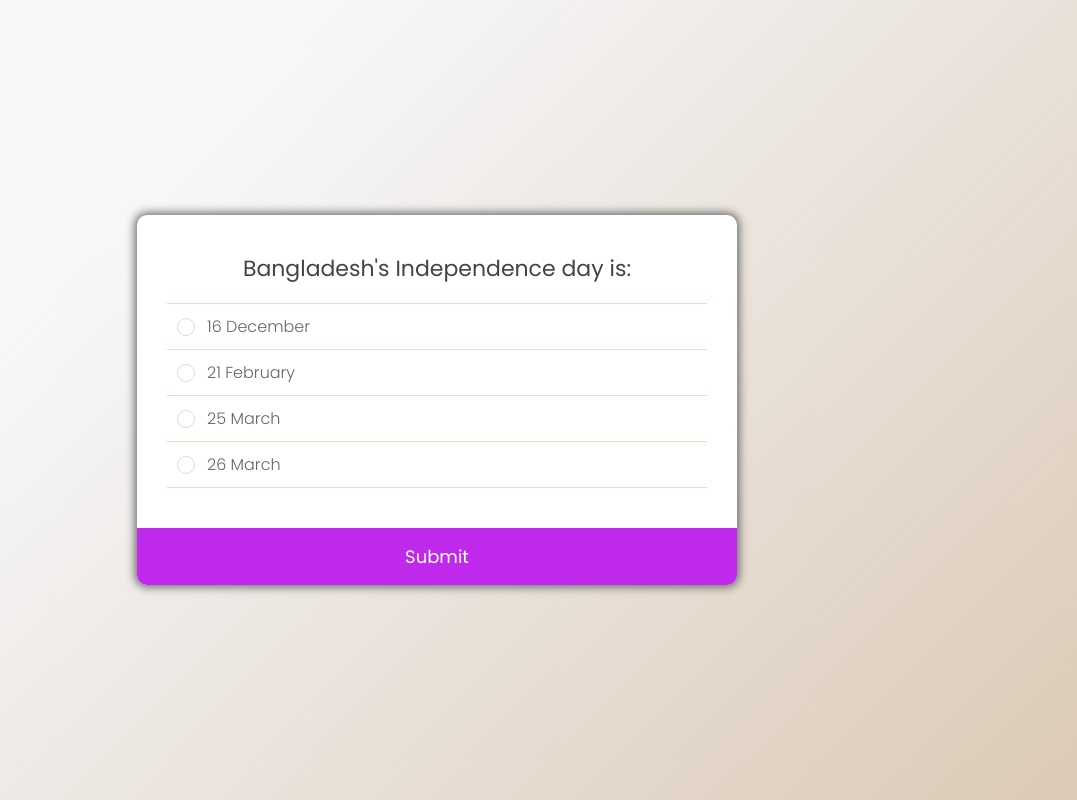
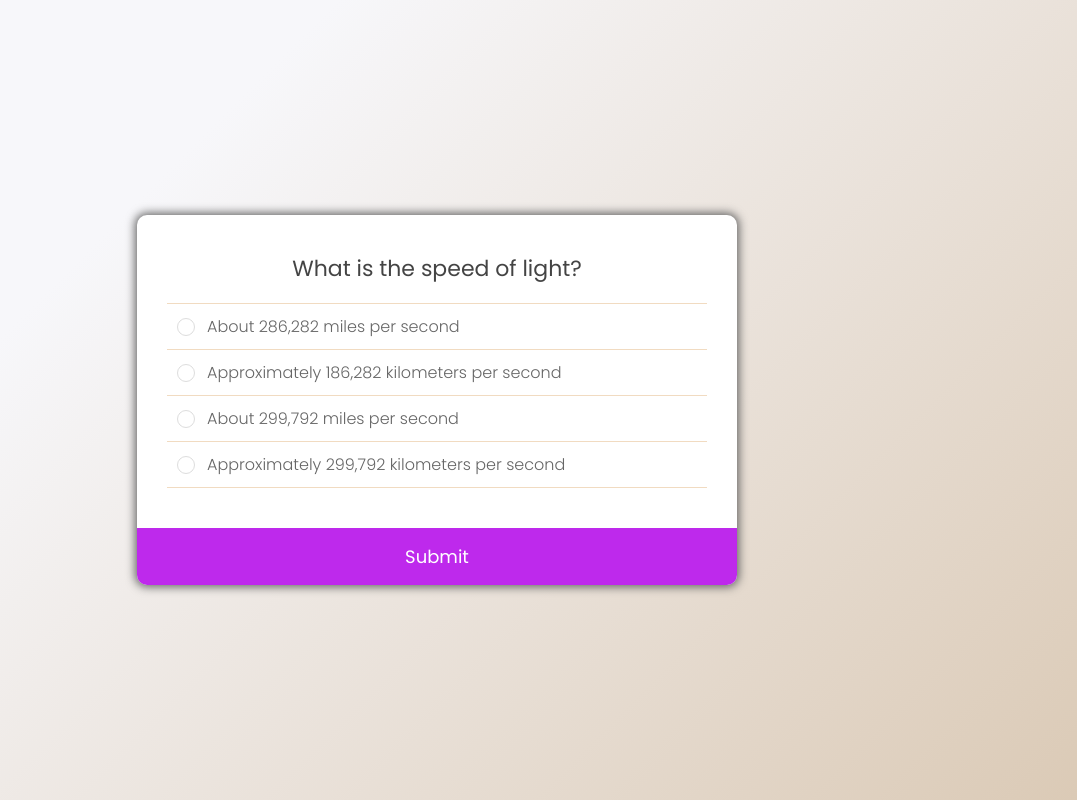
Before and after one commit to aminbiography/iq-app, a plain HTML site: page index.html in a window 1280 px wide. Shown: the whole page, without its empty margins (203-1280 px from the left). Drawn offline with Linux system fonts and the light colour scheme.

Commit message:
Add existing project files to Git

```diff
--- a/assets/script.js
+++ b/assets/script.js
@@ -1,83 +1,120 @@
 // Array of question objects for the quiz
 const questions = [
     {
-        question: 'Bangladesh\'s Independence day is:', // Question text
-        a: '16 December', // Option a
-        b: '21 February', // Option b
-        c: '25 March',    // Option c
-        d: '26 March',    // Option d (correct answer)
-        correct: 'd'      // Key indicating the correct answer
+        question: 'What is the speed of light?',
+        a: 'About 286,282 miles per second',
+        b: 'Approximately 186,282 kilometers per second',
+        c: 'About 299,792 miles per second',
+        d: 'Approximately 299,792 kilometers per second', // Correct answer
+        correct: 'd'
     },
     {
-        question: 'Which is the capital of Bangladesh?',
-        a: 'Dhaka Metropolitan',
-        b: 'Dhaka City Corporation',
-        c: 'Dhaka',       // Correct answer
-        d: 'Jahangirnagear',
+        question: 'What does "HTTP" stand for in web addresses?',
+        a: 'HyperText Transfer Platform',
+        b: 'HyperText Translation Protocol',
+        c: 'Hypertext Transfer Protocol', // Correct answer
+        d: 'High-Tech Transmission Protocol',
         correct: 'c'
     },
     {
-        question: 'Which is the biggest division of Bangladesh',
-        a: 'Dhaka',
-        b: 'Chattogram',  // Correct answer
-        c: 'Rajshahi',
-        d: 'Barishal',
+        question: 'What does "USB" stand for?',
+        a: 'Universal Service Bus',
+        b: 'Universal Serial Bus', // Correct answer
+        c: 'Unified Serial Bridge',
+        d: 'Ultra Speed Bandwidth',
         correct: 'b'
     },
     {
-        question: "Bangladesh\'s flag has:",
-        a: 'Two colors',  // Correct answer
-        b: 'Three colors',
-        c: 'Four colors',
-        d: 'One color',
+        question: "Who is known as the, father of computing?",
+        a: 'Charles Babbage', // Correct answer
+        b: 'John von Neumann',
+        c: 'Ada Lovelace',
+        d: 'Thomas Edison',
         correct: 'a'
     },
     {
-        question: 'Bangladesh\'s National anthem was wrote by?',
-        a: 'Kazi Nazrul Islam',
-        b: 'Rabindranath Tagore', // Correct answer
-        c: 'Jasimuddin',
-        d: 'Jibanananda Das',
+        question: 'What is the largest planet in our solar system?',
+        a: 'Saturn',
+        b: 'Jupiter', // Correct answer
+        c: 'Earth',
+        d: 'Mars',
         correct: 'b'
+    },
+    {
+        question: 'Who wrote the first programming language?',
+        a: 'Charles Babbage',
+        b: 'Ada Lovelace', // Correct answer
+        c: 'Grace Hopper',
+        d: 'Alan Turing',
+        correct: 'b'
+    },
+    {
+        question: 'How many satellites are in the sky right now?',
+        a: 'Approximately 3,50',
+        b: 'Approximately 3,5000',
+        c: 'Approximately 3,500', // Correct answer
+        d: 'Approximately 3,50000',
+        correct: 'c'
+    },
+    {
+        question: 'What type of energy is stored in a battery?',
+        a: 'Chemical energy', // Correct answer
+        b: 'Kinetic energy',
+        c: 'Solar energy',
+        d: 'Thermal energy',
+        correct: 'a'
+    },
+    {
+        question: 'What force keeps us grounded on Earth?',
+        a: 'Gravity', // Correct answer
+        b: 'Theory of relativity',
+        c: 'Centrifugal force',
+        d: 'Frictional force',
+        correct: 'a'
+    },
+    {
+        question: 'If you drop a yellow hat in the Red Sea, what does it become?',
+        a: 'Wet, the color of the hat doesn’t change', // Correct answer
+        b: 'A blue hat',
+        c: 'A red hat',
+        d: 'None of above',
+        correct: 'a'
     }
-]
+];
 
-// Selecting elements from the DOM (HTML document) using querySelector
-const quizContainer = document.querySelector('.quiz') // The main quiz container
-const answersEls = document.querySelectorAll('.answer') // All answer radio buttons
-const questionEl = document.querySelector('.quiz__question') // The element for displaying the question
-const a_text = document.querySelector('.a_text') // The label for option 'a'
-const b_text = document.querySelector('.b_text') // The label for option 'b'
-const c_text = document.querySelector('.c_text') // The label for option 'c'
-const d_text = document.querySelector('.d_text') // The label for option 'd'
-const submitBtn = document.querySelector('.quiz__submit') // The submit button for answering the question
-
-// The element to display informational messages (if added)
-const infoMsg = document.querySelector('.info') // (Optional, not used in current code)
+// Selecting elements from the DOM
+const quizContainer = document.querySelector('.quiz'); // The main quiz container
+const answersEls = document.querySelectorAll('.answer'); // All answer radio buttons
+const questionEl = document.querySelector('.quiz__question'); // The element for displaying the question
+const a_text = document.querySelector('.a_text'); // The label for option 'a'
+const b_text = document.querySelector('.b_text'); // The label for option 'b'
+const c_text = document.querySelector('.c_text'); // The label for option 'c'
+const d_text = document.querySelector('.d_text'); // The label for option 'd'
+const submitBtn = document.querySelector('.quiz__submit'); // The submit button for answering the question
 
 // Track the current quiz question index
-let currentQuiz = 0
+let currentQuiz = 0;
 
 // Function to display the current question and its options
 showQuiz();
 
 function showQuiz() {
-    // Deselects any previously selected answer (clears radio button selections)
+    // Deselect any previously selected answer
     deselectAnswers();
 
     // Load the data for the current question
-    const currentQuizData = questions[currentQuiz]
+    const currentQuizData = questions[currentQuiz];
 
     // Update the HTML with the current question and answer options
-    questionEl.innerText = currentQuizData.question
-    a_text.innerText = currentQuizData.a
-    b_text.innerText = currentQuizData.b
-    c_text.innerText = currentQuizData.c
-    d_text.innerText = currentQuizData.d
+    questionEl.innerText = currentQuizData.question;
+    a_text.innerText = currentQuizData.a;
+    b_text.innerText = currentQuizData.b;
+    c_text.innerText = currentQuizData.c;
+    d_text.innerText = currentQuizData.d;
 }
 
-let answer = undefined // To store the currently selected answer
-let score = 0 // Variable to keep track of the user's score
+let answer = undefined; // To store the currently selected answer
+let score = 0; // Variable to keep track of the user's score
 
 // Function to get the selected answer
 function getSelected() {
@@ -85,50 +122,53 @@ function getSelected() {
     answersEls.forEach(answersEl => {
         // If the radio button is checked, assign its id to 'answer'
         if (answersEl.checked) {
-            answer = answersEl.id
+            answer = answersEl.id;
         }
-    })
+    });
     // Return the selected answer id
-    return answer
+    return answer;
 }
 
 // Function to clear any selected answers (uncheck all radio buttons)
 function deselectAnswers() {
     answersEls.forEach(answersEl => {
-        answersEl.checked = false
-    })
+        answersEl.checked = false;
+    });
 }
 
 // Event listener for the submit button
 submitBtn.addEventListener('click', function () {
 
     // Get the user's selected answer
-    answer = getSelected()
+    answer = getSelected();
 
     // If an answer was selected
     if (answer) {
 
         // Check if the selected answer is correct
         if (answer === questions[currentQuiz].correct) {
-            score++ // Increment score if the answer is correct
+            score++; // Increment score if the answer is correct
         }
 
-        currentQuiz++ // Move to the next question
+        currentQuiz++; // Move to the next question
 
         // If there are more questions to display
         if (currentQuiz < questions.length) {
-            showQuiz() // Load the next question
+            showQuiz(); // Load the next question
         } else {
             // When all questions are answered, display the final score
             quizContainer.innerHTML = `
                 <h2 class="quiz__question quiz__question--score">
-                Congratulation! Finished. Your Score is ${score}/5
+                Congratulations! You've completed the quiz. Your Score is ${score}/${questions.length}
                 </h2>
 
                 <button onclick="location.reload()" class="quiz__submit">Start Again</button>
-            `
-           // The score is shown, and the quiz offers a restart option
+            `;
+            // The score is shown, and the quiz offers a restart option
         }
 
+    } else {
+        // Optionally, you can display a message prompting the user to select an answer
+        alert('Please select an answer before submitting.');
     }
-})
+});
--- a/assets/style.css
+++ b/assets/style.css
@@ -89,6 +89,8 @@ body{
     align-items: center;
     /* Top border between list items */
     border-top: 1px solid #f1dbc1;
+    /* Position relative to position custom radio correctly */
+    position: relative;
 }
 
 /* Add bottom border to the last answer */
@@ -111,6 +113,8 @@ body{
     padding-left: 4rem;
     /* Light gray color for the text */
     color: #666;
+    /* Transition for smooth color and background changes */
+    transition: all 0.3s ease;
 }
 
 /* Active class for answer labels when selected */
@@ -128,12 +132,16 @@ body{
     height: 18px;
     /* Positions the radio button */
     position: absolute;
+    /* Align to the left */
+    left: 1rem;
     /* Makes the radio button circular */
     border-radius: 50%;
-    /* Margin on the left for spacing */
-    margin-left: 1rem;
     /* Light gray border around the button */
     border: 1px solid #ddd;
+    /* Background color */
+    background-color: #fff;
+    /* Transition for smooth changes */
+    transition: background-color 0.2s ease-in;
 }
 
 /* Custom radio button checked state */
@@ -172,6 +180,8 @@ input[type="radio"]:checked ~ .quiz__ans__label{
     font-weight: 500;
     /* Light background color for the selected answer */
     background-color: #ca8f4c1a;
+    /* Add border radius for a subtle effect */
+    border-radius: 5px;
 }
 
 /* Hides the default radio buttons */
@@ -199,6 +209,10 @@ input[type="radio"]{
     width: 100%;
     /* Default purple background color */
     background-color: #be29ec;
+    /* Cursor pointer */
+    cursor: pointer;
+    /* Transition for smooth background changes */
+    transition: background-color 0.3s ease;
 }
 
 /* Changes background color on hover for the submit button */
@@ -212,9 +226,25 @@ input[type="radio"]{
 }
 
 /* Media query for small screens (mobile) */
-@media only screen and (max-width: 450px){
-    /* Full width for the quiz container on small screens */
+@media only screen and (max-width: 768px){
+    /* Adjusts quiz container padding on smaller screens */
+    .question__container{
+        padding: 2rem 1.5rem;
+    }
+
+    /* Adjusts font sizes for better readability on smaller screens */
+    .quiz__question{
+        font-size: 1.8rem;
+    }
+
+    .quiz__ans__label{
+        font-size: 1.4rem;
+        padding-left: 3rem;
+    }
+
+    /* Adjusts the quiz container width */
     .quiz{
-        min-width: 100%;
+        min-width: 90%;
+        max-width: 100%;
     }
 }
--- a/index.html
+++ b/index.html
@@ -49,7 +49,7 @@
                 </li>
 
                 <!-- Third answer option -->
-                <li for="c" class="ans-list-item">
+                <li class="ans-list-item">
                     <input class="answer" type="radio" name="ans" id="c">
                     <span class="custom-radio"></span>
                     <label for="c" class="quiz__ans__label c_text"></label>
```
